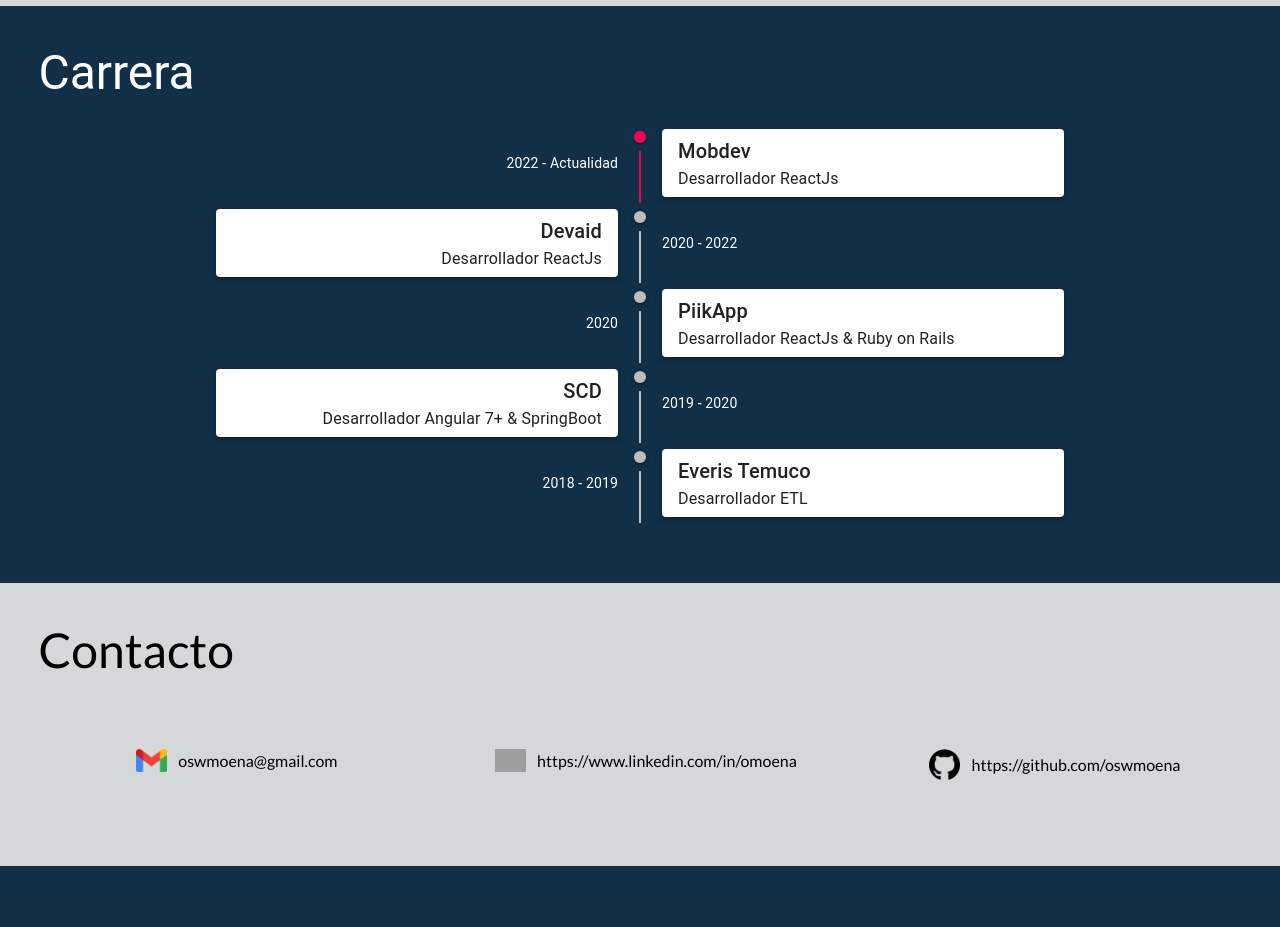
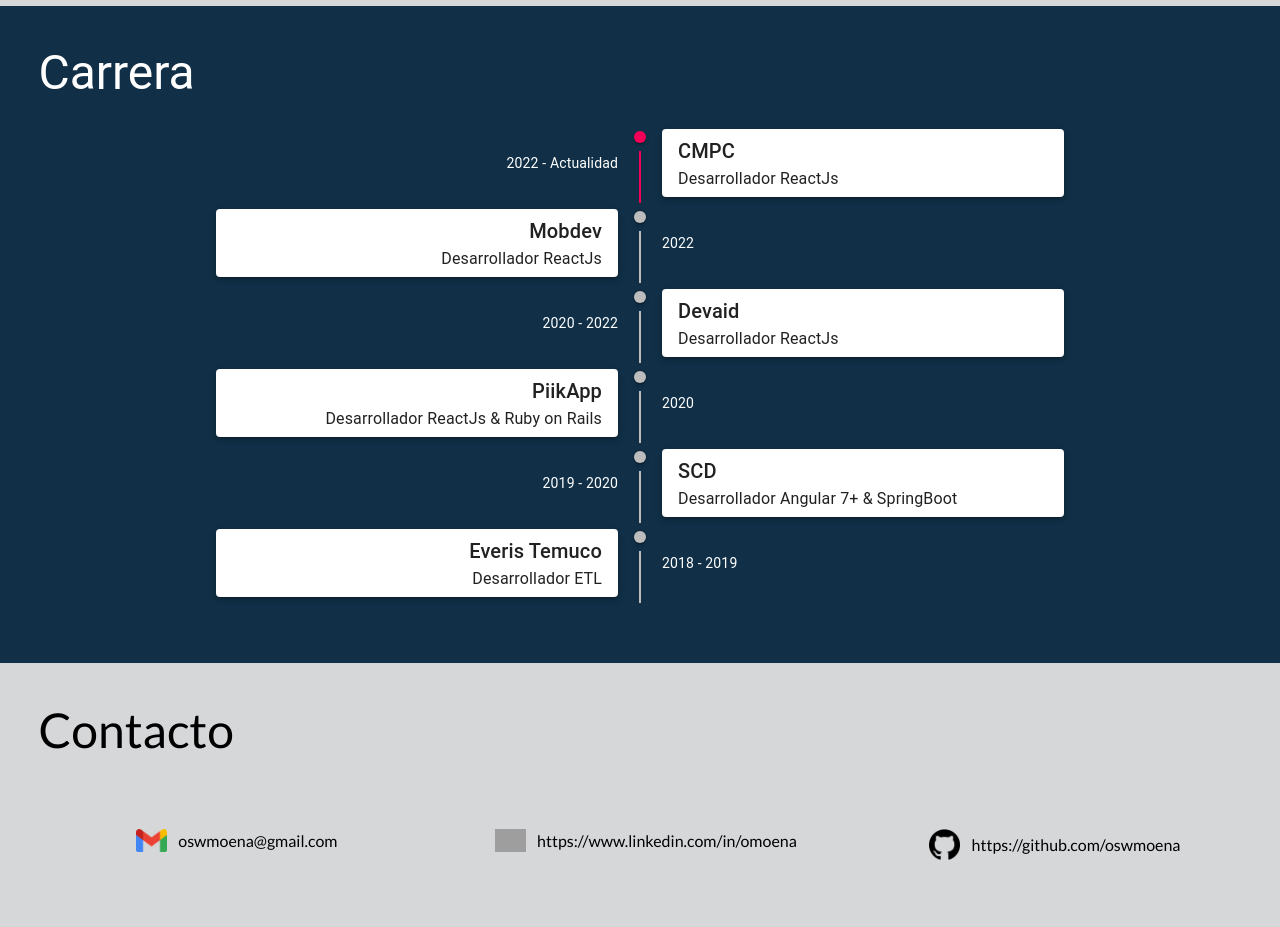
Before and after one commit to oswmoena/portafolio, a React (Create React App) app: page / in a window 1280 px wide. Shown: the part 1200-2127 px from the top of the page. Built offline with nearby package versions, Linux system fonts and the light colour scheme; grey boxes are pictures that could not be loaded.

Commit message:
new carrer item

```diff
--- a/src/components/Career/DetailDialog.js
+++ b/src/components/Career/DetailDialog.js
@@ -6,6 +6,7 @@ import EverisLogo from "../../assets/icons/EverisLogo.png";
 import SCDLogo from "../../assets/icons/SCDLogo.png";
 import PiikApp from "../../assets/icons/PiikApp.svg";
 import MobdevLogo from "../../assets/icons/mobdev.png";
+import CMPCLogo from "../../assets/icons/cmpc.png";
 import NotFound from "../../assets/images/notFound.png";
 
 const useStyles = makeStyles((theme) =>
@@ -91,6 +92,8 @@ export const DetailDialog = ({ open, close, title, time, detail }) => {
         return EverisLogo;
       case "Mobdev":
         return MobdevLogo;
+      case "CMPC":
+        return CMPCLogo;
       default:
         return NotFound;
     }
--- a/src/components/Career/TimelineCard.js
+++ b/src/components/Career/TimelineCard.js
@@ -15,6 +15,7 @@ const useStyles = makeStyles((theme) =>
       "& :hover": {
         cursor: "pointer",
         backgroundColor: "#D6D7DA",
+        color: 'black',
       },
     },
     contentDate: {
--- a/src/constants/jobs.js
+++ b/src/constants/jobs.js
@@ -1,7 +1,13 @@
 export const jobs = [
   {
+    title: "CMPC",
+    time: "2022 - Actualidad",
+    description: "Desarrollador ReactJs",
+    details: "Parte del equipo de innovación, encargados de digitalizar procesos y crear una plataforma de clase y uso mundial en donde se pueda modernizar el contacto del cliente con la empresa.",
+  },
+  {
     title: "Mobdev",
-    time: "2022 - Actualidad",
+    time: "2022",
     description: "Desarrollador ReactJs",
     details: "Como parte de una empresa externa, presté servicios para el banco Scotiabank de Chile, en una célula en donde mayormente me desempeñé en la resolución de problemas con las herramientas que ya estaban implementadas, o hacer cambios que no superen las 2 semanas",
   },
--- a/src/constants/jobs_EN.js
+++ b/src/constants/jobs_EN.js
@@ -1,7 +1,13 @@
 export const jobs_EN = [
   {
+    title: "CMPC",
+    time: "2022 - Present",
+    description: "Reactjs developer",
+    details: "Part of the innovation team, in charge of digitizing processes and creating a world class and use platform where customer contact with the company can be modernized.",
+  },
+  {
     title: "Mobdev",
-    time: "2022 - now",
+    time: "2022",
     description: "ReactJs developer",
     details: "As part of this external business, I provided services for Scotiabank de Chile, in a cell where I worked on solving problems with the tools already implemented, or making changes that did not exceed 2 weeks.",
   },
```
Also changed, not shown: src/assets/icons/cmpc.png (added).
